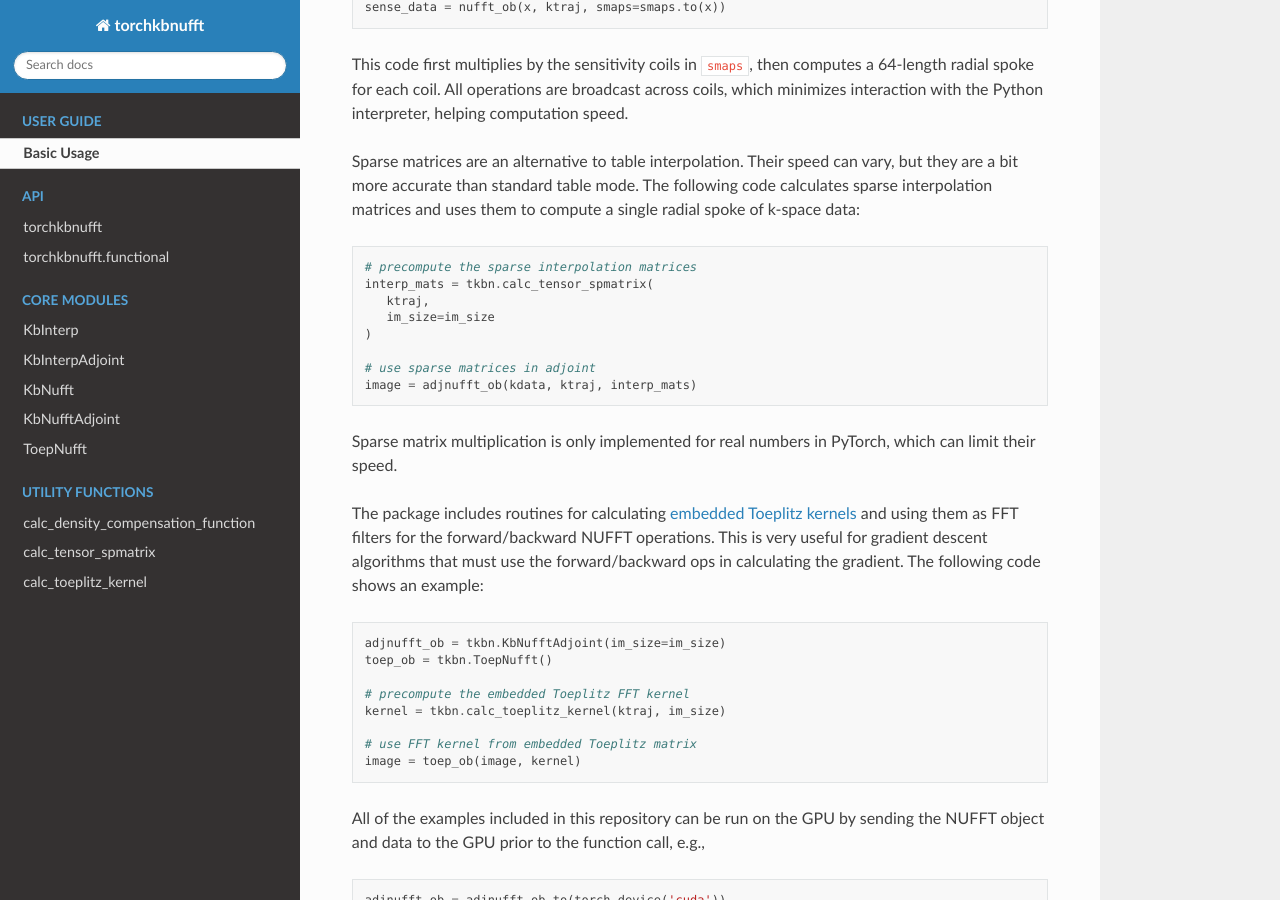
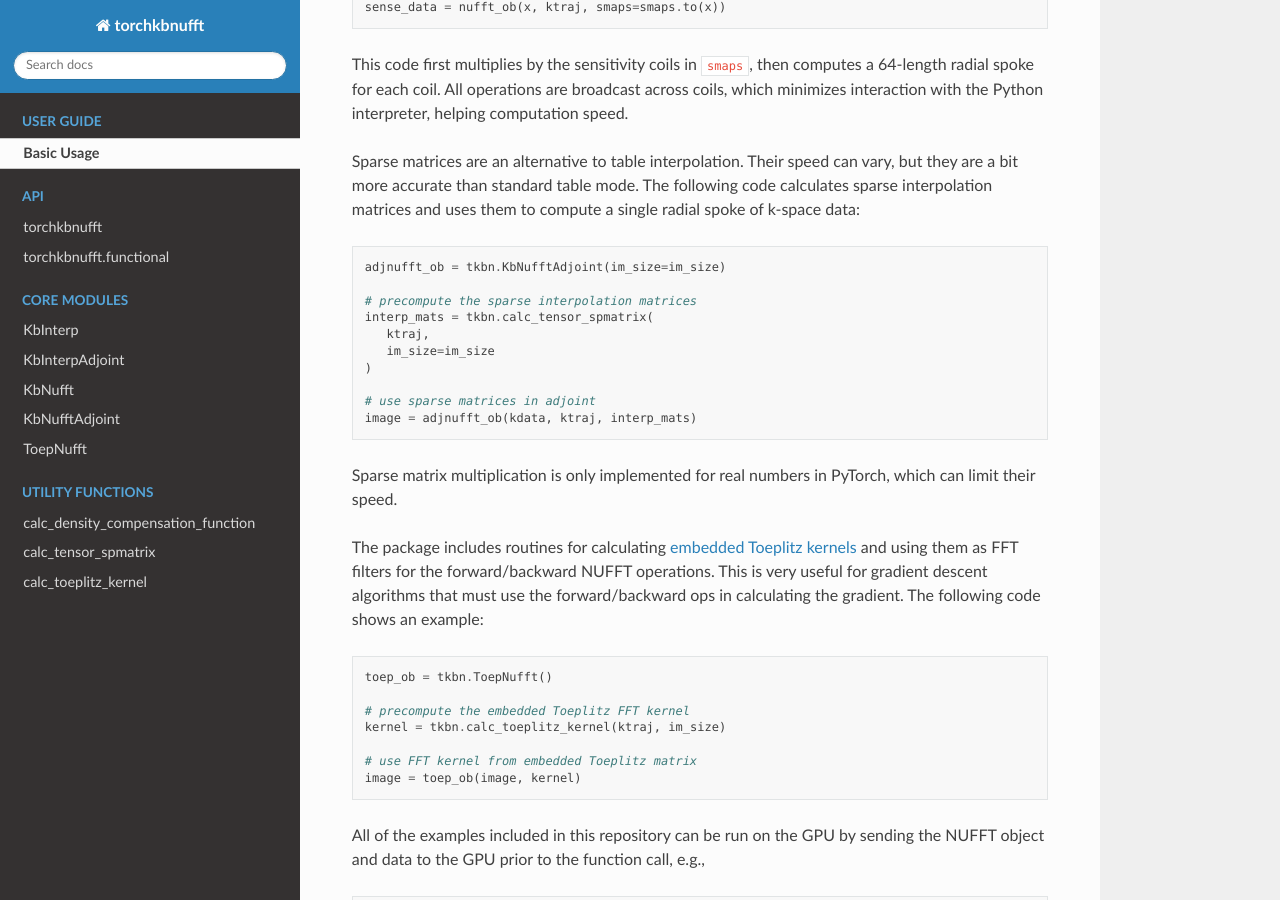
Before and after one commit to mmuckley/torchkbnufft, a Sphinx documentation site: the page built from docs/source/basic.rst, in a window 1280 px wide and 900 px high, scrolled down 900 px. Built offline with Sphinx 7.4.7 and the Read the Docs theme 2.0.0, drawn with Linux system fonts in a browser that asks for light colours; formulas are drawn with MathJax 3; part of the change alters nothing that is shown.

```diff
--- a/docs/source/basic.rst
+++ b/docs/source/basic.rst
@@ -56,6 +56,8 @@ radial spoke of k-space data:
 
 .. code-block:: python
 
+   adjnufft_ob = tkbn.KbNufftAdjoint(im_size=im_size)
+
    # precompute the sparse interpolation matrices
    interp_mats = tkbn.calc_tensor_spmatrix(
       ktraj,
@@ -76,7 +78,6 @@ the gradient. The following code shows an example:
 
 .. code-block:: python
 
-   adjnufft_ob = tkbn.KbNufftAdjoint(im_size=im_size)
    toep_ob = tkbn.ToepNufft()
 
    # precompute the embedded Toeplitz FFT kernel
```
